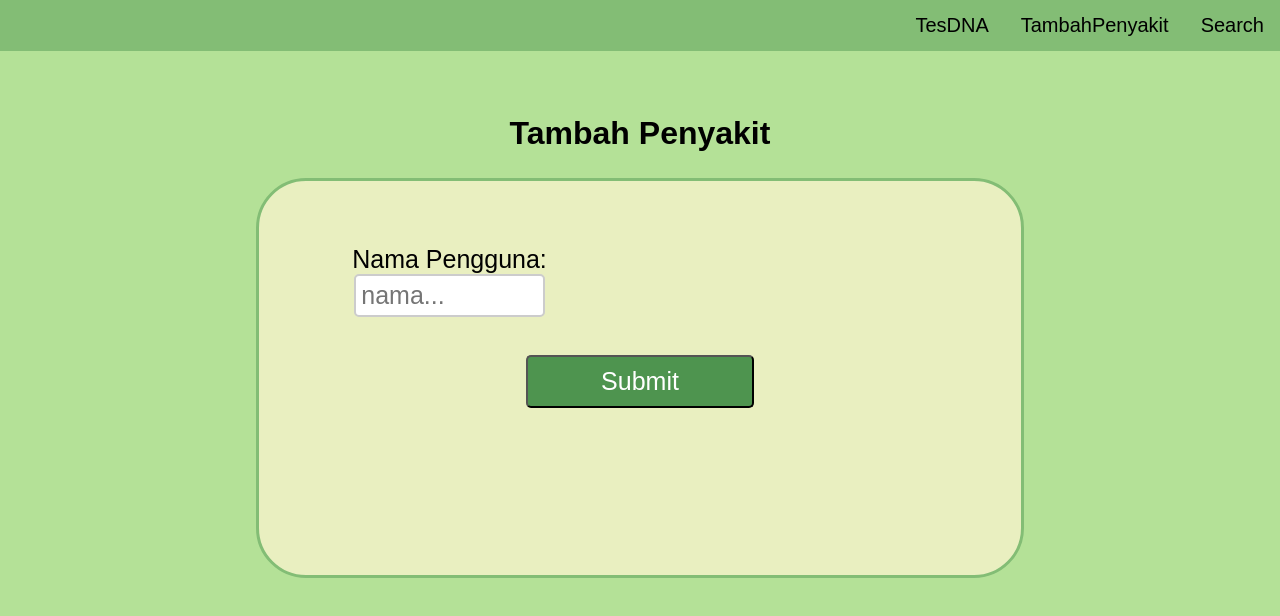
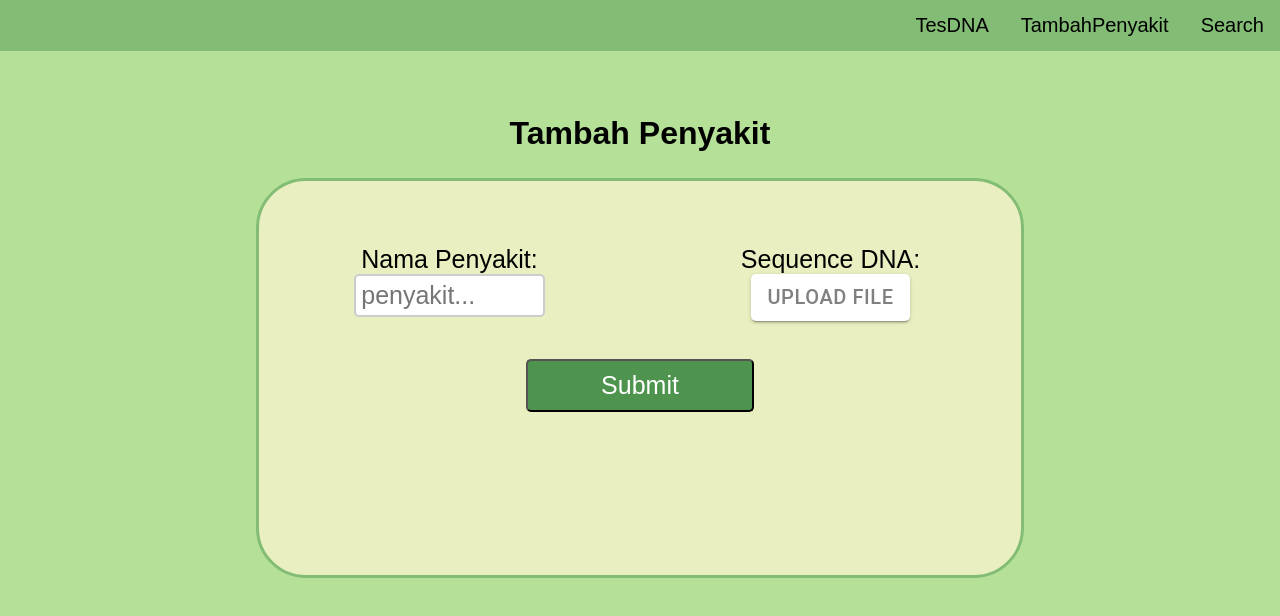
Before and after one commit to Enderageous/Tubes3_13520006, a React (Create React App) app in the folder src/frontend/: page /TambahPenyakit in a window 1280 px wide. Shown: the top 616 px of the page. Built offline with nearby package versions, Linux system fonts and the light colour scheme.

Commit message:
add post( belum work)

```diff
--- a/src/frontend/package.json
+++ b/src/frontend/package.json
@@ -3,6 +3,9 @@
   "version": "0.1.0",
   "private": true,
   "dependencies": {
+    "@emotion/react": "^11.9.0",
+    "@emotion/styled": "^11.8.1",
+    "@mui/material": "^5.6.3",
     "@testing-library/jest-dom": "^5.16.4",
     "@testing-library/react": "^13.1.1",
     "@testing-library/user-event": "^13.5.0",
--- a/src/frontend/src/pages/Search.js
+++ b/src/frontend/src/pages/Search.js
@@ -1,6 +1,6 @@
 import React from "react";
 import axios from "axios";
-
+import { Box } from "@mui/material";
 class Search extends React.Component {
   state = {
     diseases: [],
@@ -18,7 +18,8 @@ class Search extends React.Component {
         const names = res.data;
         const results = res.data;
         this.setState({ diseases, dates, names, results });
-      });
+      })
+      .catch((error) => console.log(error));
   }
 
   setSearch(event) {
@@ -43,12 +44,14 @@ class Search extends React.Component {
             }
           </form>
         </div>
-        <table className="searchResult">
+        <table>
           {this.state.diseases.map((disease) => (
-            <tr key={disease.id}>
-              {disease.date} - {disease.patient_name} - {disease.disease_name} -{" "}
-              {disease.result ? "True" : "False"}
-            </tr>
+            <Box className="searchResult">
+              <tr key={disease.id}>
+                {disease.date} - {disease.patient_name} - {disease.disease_name}
+                - {disease.result ? "True" : "False"}
+              </tr>
+            </Box>
           ))}
         </table>
       </div>
--- a/src/frontend/src/pages/Style.css
+++ b/src/frontend/src/pages/Style.css
@@ -175,3 +175,12 @@ p {
   padding-bottom: 1%;
   background-color: #e9efc0;
 }
+
+select {
+  width: 75%;
+  font-size: 20px;
+  padding: 4%;
+}
+table {
+  width: 100%;
+}
--- a/src/frontend/src/pages/TambahPenyakit.js
+++ b/src/frontend/src/pages/TambahPenyakit.js
@@ -1,64 +1,87 @@
-import { Component, useState } from "react";
-import { axios } from "axios";
+import { component, useState, useRef } from "react";
+import axios from "axios";
+import { Button } from "@mui/material";
 
-class TambahPenyakit extends Component {
-  state = {
-    name: "",
+function TambahPenyakit() {
+  const [fileChoosen, setFileChoosen] = useState(false);
+  const [dnaSequence, setDnaSequence] = useState();
+  const [diseaseName, setDiseasesName] = useState("");
+
+  const handleSubmit = (event) => {
+    event.preventDefault();
+    // axios
+    //   .post("https://enigmatic-brook-59106.herokuapp.com/api/disease", {
+    //     diseaseName,
+    //     dnaSequence,
+    //   })
+    //   .then((res) => console.log("Posting data", res))
+    //   .catch((error) => console.log(error));
+
+    axios({
+      url: "https://enigmatic-brook-59106.herokuapp.com/api/disease",
+      data: {
+        diseaseName,
+        dnaSequence,
+      },
+      headers: { "Access-Control-Allow-Origin": "*" },
+      method: "post",
+    })
+      .then((res) => console.log("Posting data", res))
+      .catch((error) => console.log(error));
   };
 
-  setnama(event) {
-    this.setState({ name: event.target.value });
+  const onChange = (e) => {
+    if (e.target.files[0]) {
+      setFileChoosen(true);
+      setDnaSequence(e.target.files[0].name);
+    } else {
+      setFileChoosen(false);
     }
-
-  handleSubmit = (event) => {
-    event.preventDefault();
-    const name = { name: this.state.name };
-
-    axios
-      .post(`https://jsonplaceholder.typicode.com/users`, { name })
-      .then((res) => {
-        console.log(res);
-        console.log(res.data);
-      });
   };
 
-  onChange(e) {
-    let files = e.target.files;
-    let reader = new FileReader();
-    reader.readAsDataURL(files[0]);
-
-    reader.onload = (e) => {
-      console.warn("data uploaded ", e.target.result); //checking only, will be deleted
-    };
-  }
-  render() {
   return (
     <div>
       <h1 className="subtitle"> Tambah Penyakit</h1>
       <div className="tambahPenyakit">
         <div className="twocolumn">
-            <p>Nama Pengguna:</p>
+          <p>Nama Penyakit:</p>
           <form>
             <input
+              id="penyakit"
               className="twoInput"
               type="text"
-                name="name"
-                onChange={this.setnama}
-                placeholder="nama..."
+              name="diseaseName"
+              value={diseaseName}
+              onChange={(e) => setDiseasesName(e.target.value)}
+              placeholder="penyakit..."
             />
           </form>
         </div>
-          {/* <div className="twocolumn">
+        <div className="twocolumn">
           <p>Sequence DNA:</p>
+          <Button
+            style={{
+              borderRadius: 5,
+              backgroundColor: "white",
+              fontSize: "20px",
+              color: "grey",
+            }}
+            variant="contained"
+            component="label"
+          >
+            {fileChoosen ? `${dnaSequence}` : "Upload file"}
             <input
-              className="uploadButtonPenyakit"
+              id="dna"
               type="file"
-              name="sequence_dna"
-              onChange={(e) => this.onChange(e)}
+              name="dnaSequence"
+              value={dnaSequence}
+              onChange={(e) => setDnaSequence(e.target.value)}
+              hidden
             ></input>
-          </div> */}
+          </Button>
+        </div>
         <div className="onecolumn">
-            <form onSubmit={this.handleSubmit}>
+          <form onSubmit={handleSubmit}>
             <button className="submitButton" type="submit">
               Submit
             </button>
@@ -68,6 +91,5 @@ class TambahPenyakit extends Component {
     </div>
   );
 }
-}
 
 export default TambahPenyakit;
--- a/src/frontend/src/pages/TesDNA.js
+++ b/src/frontend/src/pages/TesDNA.js
@@ -1,16 +1,29 @@
 import { useState, useEffect } from "react";
 import axios from "axios";
+import { Button } from "@mui/material";
 
 function TesDNA() {
   const [diseases, setDiseases] = useState([]);
+  const [fileChoosen, setFileChoosen] = useState(false);
+  const [currFile, setCurrFile] = useState();
+
+  const onChange = (e) => {
+    if (e.target.files[0]) {
+      setFileChoosen(true);
+      setCurrFile(e.target.files[0].name);
+    } else {
+      setFileChoosen(false);
+    }
+  };
 
   useEffect(() => {
     axios
       .get(`https://enigmatic-brook-59106.herokuapp.com/api/disease`)
       .then((res) => {
-        console.log(res.data)
+        console.log(res.data);
         setDiseases(res.data);
-      });
+      })
+      .catch((error) => console.log(error));
   }, []);
 
   return (
@@ -30,21 +43,30 @@ function TesDNA() {
         </div>
         <div className="threecolumn">
           <p>Sequence DNA:</p>
-          <form>
-            <button
-              className="uploadButtonDNA"
+          <Button
             variant="contained"
-              color="primary"
-              component="span"
+            component="label"
+            style={{
+              borderRadius: 5,
+              backgroundColor: "white",
+              fontSize: "20px",
+              color: "grey",
+            }}
           >
-              Upload
-            </button>
+            {fileChoosen ? `${currFile}` : "Upload file"}
+            <input
+              id="dnaSequence"
+              type="file"
+              name="sequence_dna"
+              onChange={onChange}
+              hidden
+            ></input>
+          </Button>
           <br></br>
           <br />
-            <button className="submitButton1" type="submit">
+          <button className="submitButton1" type="submit" color="green">
             Submit
           </button>
-          </form>
         </div>
         <div className="threecolumn">
           <p>Prediksi Penyakit:</p>
```
Also changed, not shown: 1 other file (tests, documents, lock files or other folders). Lines whose indentation alone changed are shown as unchanged.
